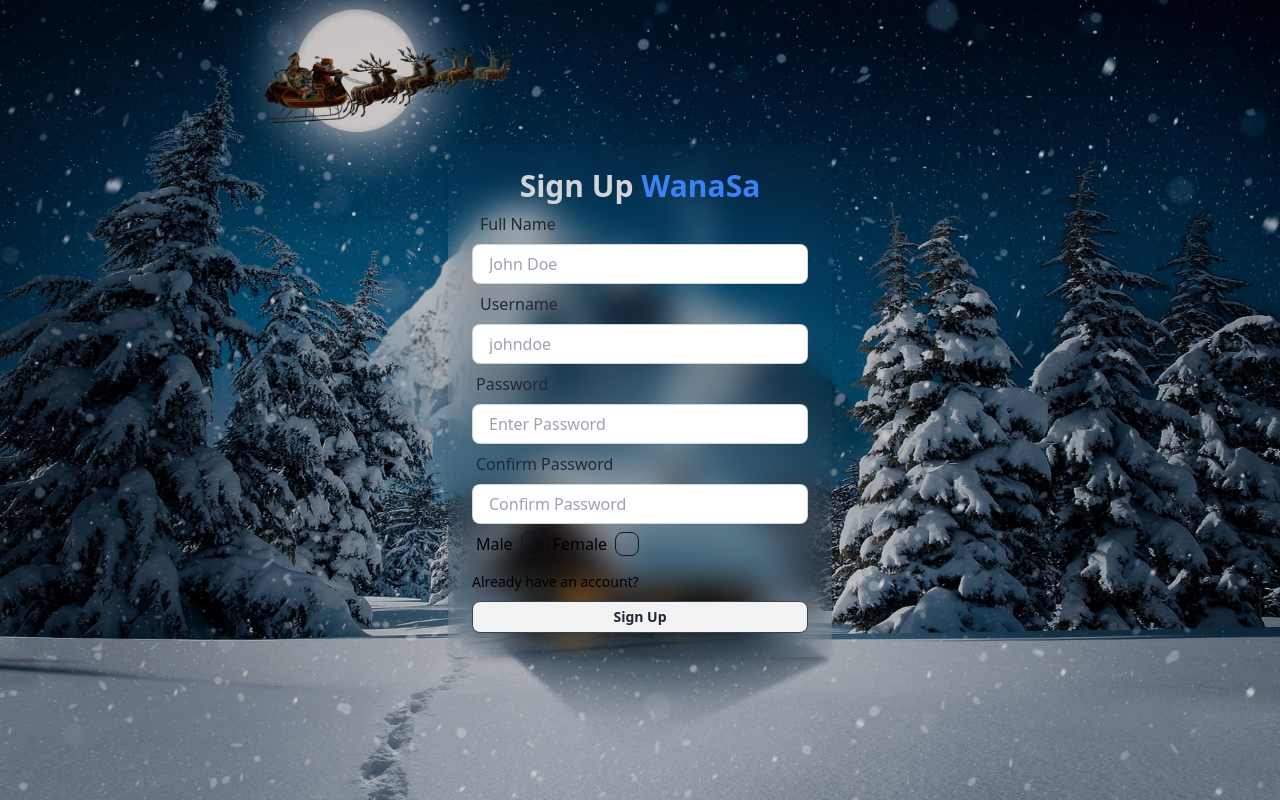
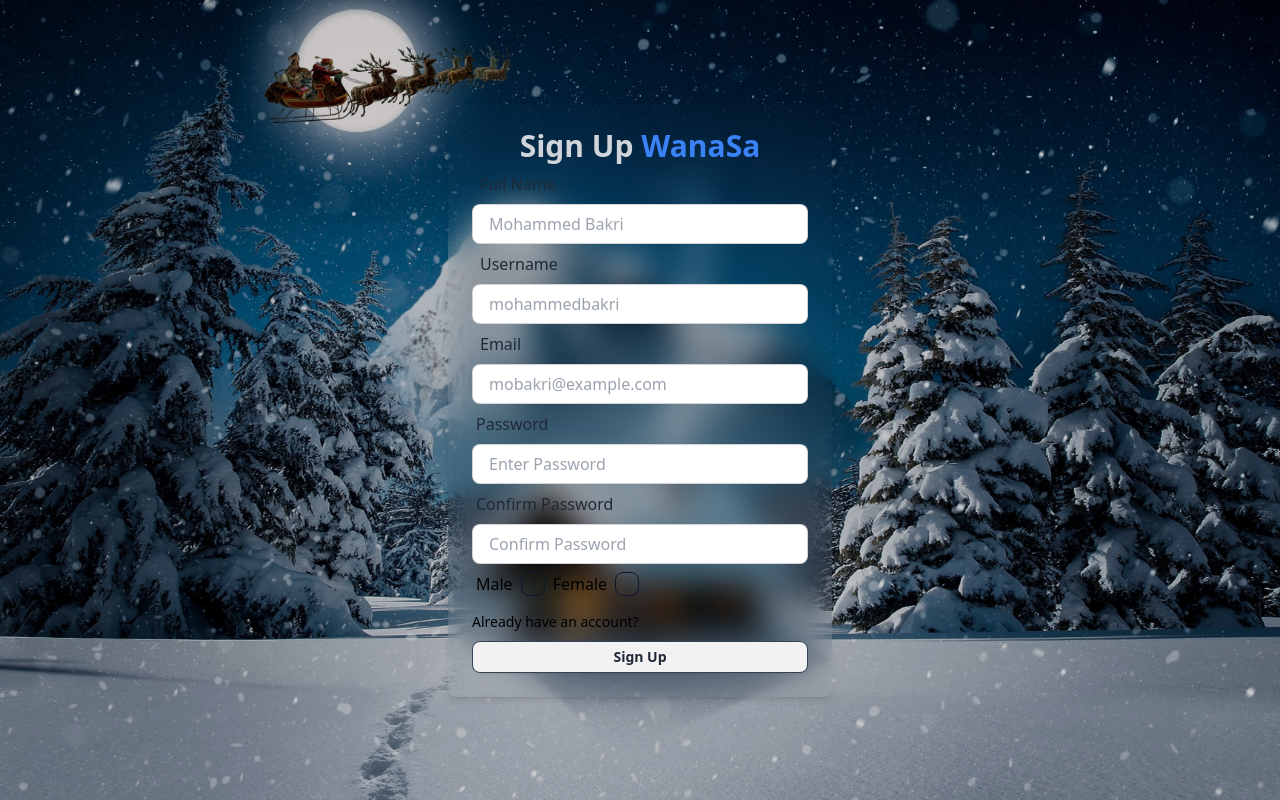
Before and after one commit to Engmbakri/CHAT-APP-YT, a React (Vite) app in the folder fronted/: page /signup in a window 1280 px wide. Built offline with nearby package versions, Linux system fonts and the light colour scheme.

Commit message:
Updated Signup, GenderCheckbox, Login, and Home components for user authentication, gender selection, and UI enhancements.

```diff
--- a/fronted/src/pages/login/Login.jsx
+++ b/fronted/src/pages/login/Login.jsx
@@ -34,7 +34,6 @@
                             onChange={(e) => setUsername(e.target.value)}
                         />
                     </div>
-
                     <div>
                         <label className='label'>
                             <span className='text-base label-text'>Password</span>
@@ -47,7 +46,13 @@
                             onChange={(e) => setPassword(e.target.value)}
                         />
                     </div>
-					<Link to='/signup' className='text-sm  hover:underline hover:text-blue-600 mt-2 inline-block'>
+
+                    {/* Forgot Password Link */}
+                    <Link to='/forgot-password' className='text-sm hover:underline hover:text-blue-600 mt-2 inline-block'>
+                        Forgot your password?
+                    </Link>
+
+                    <Link to='/signup' className='text-sm hover:underline hover:text-blue-600 mt-2 inline-block'>
                         {"Don't"} have an account?
                     </Link>
 
--- a/fronted/src/pages/signup/SignUp.jsx
+++ b/fronted/src/pages/signup/SignUp.jsx
@@ -7,6 +7,7 @@
 	const [inputs, setInputs] = useState({
 		fullName: "",
 		username: "",
+		email: "",
 		password: "",
 		confirmPassword: "",
 		gender: "",
@@ -37,7 +38,7 @@
 						</label>
 						<input
 							type='text'
-							placeholder='John Doe'
+							placeholder='Mohammed Bakri'
 							className='w-full input input-bordered  h-10'
 							value={inputs.fullName}
 							onChange={(e) => setInputs({ ...inputs, fullName: e.target.value })}
@@ -50,10 +51,23 @@
 						</label>
 						<input
 							type='text'
-							placeholder='johndoe'
+							placeholder='mohammedbakri'
 							className='w-full input input-bordered h-10'
 							value={inputs.username}
 							onChange={(e) => setInputs({ ...inputs, username: e.target.value })}
+						/>
+					</div>
+
+					<div>
+						<label className='label p-2'>
+							<span className='text-base label-text'>Email</span>
+						</label>
+						<input
+							type='email'
+							placeholder='mobakri@example.com'
+							className='w-full input input-bordered h-10'
+							value={inputs.email}
+							onChange={(e) => setInputs({ ...inputs, email: e.target.value })}
 						/>
 					</div>
 
```
Lines whose indentation alone changed are shown as unchanged.
